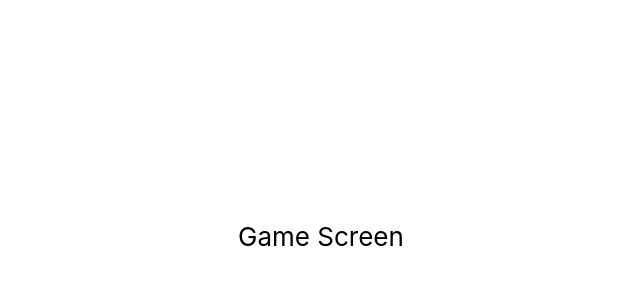
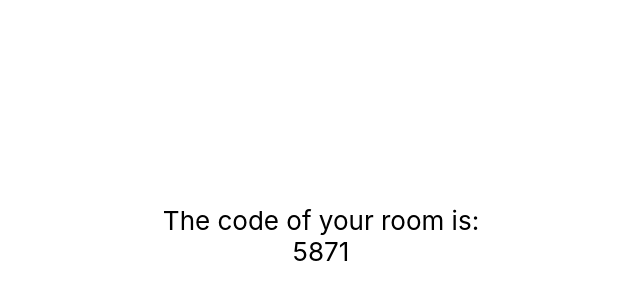
Before and after one commit to Janjs/infiltrado, a React (Create React App) app: page /game in a window 1280 px wide. Shown: the part 164-464 px from the top of the page, without its empty margins (319-959 px from the left). Built offline with nearby package versions, Linux system fonts and the light colour scheme.

Commit message:
Add Random Number Room

```diff
--- a/src/screens/GameScreen.js
+++ b/src/screens/GameScreen.js
@@ -1,6 +1,21 @@
+import { useEffect, useState } from "react"
+
 
 export const GameScreen = () => {
+
+    const [roomCode, setRoomCode] = useState("d");
+
+    useEffect (() => {
+        var randomNum = Math.floor(Math.random() * 9999)
+        setRoomCode(randomNum)
+    }, [])
+
     return (
-        <div>Game Screen</div>
+
+        <div>
+            <div>The code of your room is:</div>
+            <div>{roomCode}</div>
+
+        </div>
     )
 }
```
